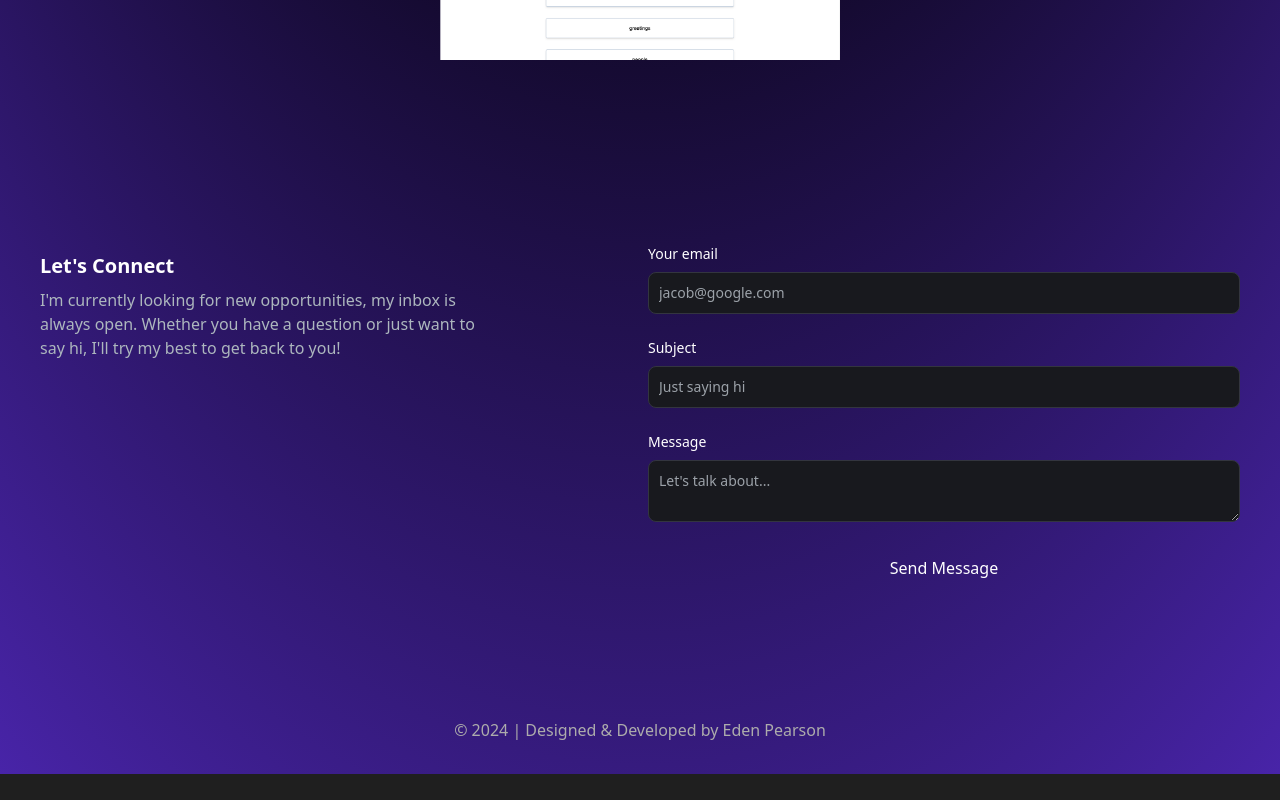
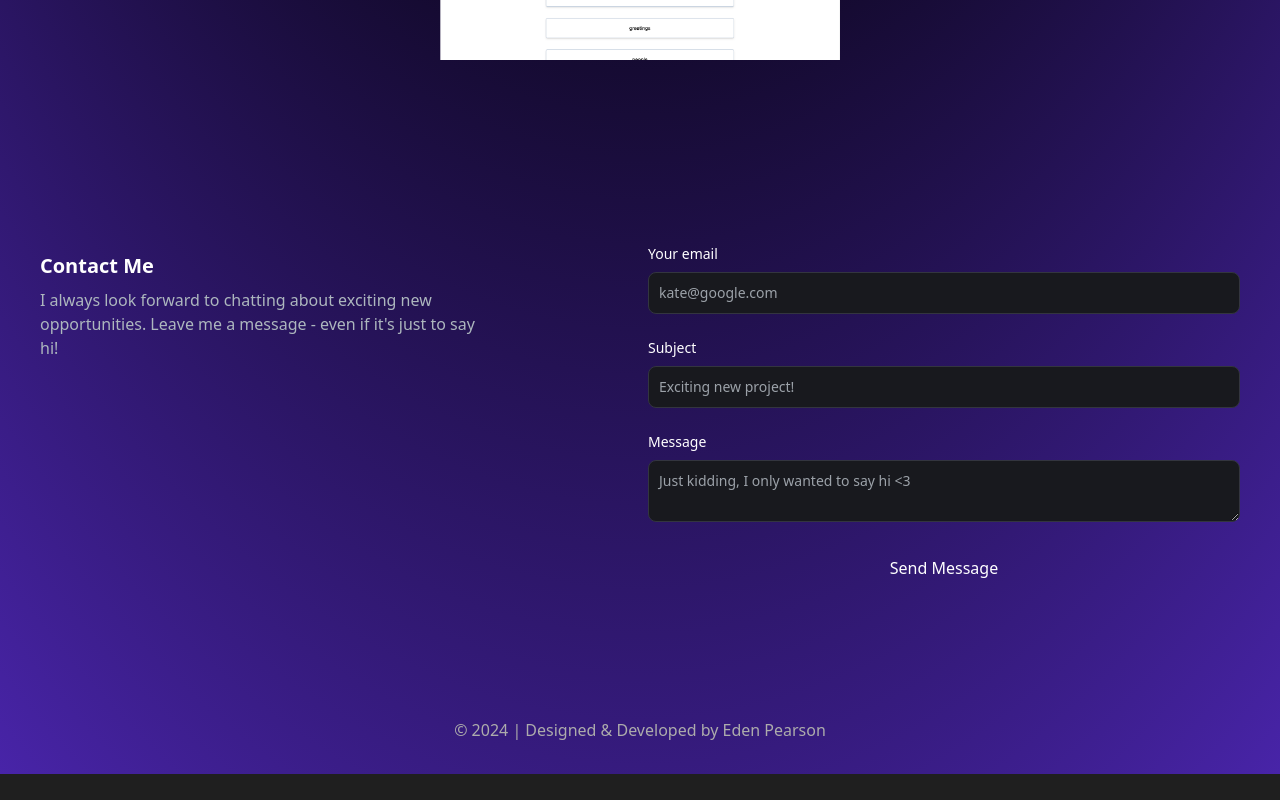
Before and after one commit to eden-pearson/eden-portfolio, a Next.js app: page / in a window 1280 px wide. Shown: the part 2172-2972 px from the top of the page. Built offline with nearby package versions, Linux system fonts and the light colour scheme.

Commit message:
fixing email deployment

```diff
--- a/components/EmailSection.tsx
+++ b/components/EmailSection.tsx
@@ -8,25 +8,23 @@ import Image from 'next/image'
 export default function EmailSection() {
   const [emailSubmitted, setEmailSubmitted] = useState(false)
 
-  const handleSubmit = async (e) => {
+  // Type the event as React.FormEvent<HTMLFormElement>
+  const handleSubmit = async (e: React.FormEvent<HTMLFormElement>) => {
     e.preventDefault()
     const data = {
-      email: e.target.email.value,
-      subject: e.target.subject.value,
-      message: e.target.message.value,
+      email: e.currentTarget.email.value,
+      subject: e.currentTarget.subject.value,
+      message: e.currentTarget.message.value,
     }
     const JSONdata = JSON.stringify(data)
     const endpoint = '/api/send'
 
     // Form the request for sending data to the server.
     const options = {
-      // The method is POST because we are sending data.
       method: 'POST',
-      // Tell the server we're sending JSON.
       headers: {
         'Content-Type': 'application/json',
       },
-      // Body of the request is the JSON data we created above.
       body: JSONdata,
     }
 
@@ -46,14 +44,11 @@ export default function EmailSection() {
     >
       <div className="bg-[radial-gradient(ellipse_at_center,_var(--tw-gradient-stops))] from-primary-900 to-transparent rounded-full h-80 w-80 z-0 blur-lg absolute top-3/4 -left-4 transform -translate-x-1/2 -translate-1/2"></div>
       <div className="z-10">
-        <h5 className="text-xl font-bold text-white my-2">
-          Let&apos;s Connect
-        </h5>
+        <h5 className="text-xl font-bold text-white my-2">Contact Me</h5>
         <p className="text-[#ADB7BE] mb-4 max-w-md">
           {' '}
-          I&apos;m currently looking for new opportunities, my inbox is always
-          open. Whether you have a question or just want to say hi, I&apos;ll
-          try my best to get back to you!
+          I always look forward to chatting about exciting new opportunities.
+          Leave me a message - even if it&apos;s just to say hi!
         </p>
       </div>
       <div>
@@ -76,7 +71,7 @@ export default function EmailSection() {
                 id="email"
                 required
                 className="bg-[#18191E] border border-[#33353F] placeholder-[#9CA2A9] text-gray-100 text-sm rounded-lg block w-full p-2.5"
-                placeholder="jacob@google.com"
+                placeholder="kate@google.com"
               />
             </div>
             <div className="mb-6">
@@ -92,7 +87,7 @@ export default function EmailSection() {
                 id="subject"
                 required
                 className="bg-[#18191E] border border-[#33353F] placeholder-[#9CA2A9] text-gray-100 text-sm rounded-lg block w-full p-2.5"
-                placeholder="Just saying hi"
+                placeholder="Exciting new project!"
               />
             </div>
             <div className="mb-6">
@@ -106,7 +101,7 @@ export default function EmailSection() {
                 name="message"
                 id="message"
                 className="bg-[#18191E] border border-[#33353F] placeholder-[#9CA2A9] text-gray-100 text-sm rounded-lg block w-full p-2.5"
-                placeholder="Let's talk about..."
+                placeholder="Just kidding, I only wanted to say hi <3"
               />
             </div>
             <button
```
